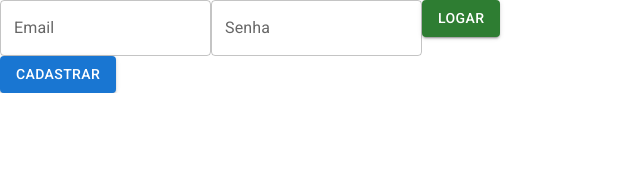
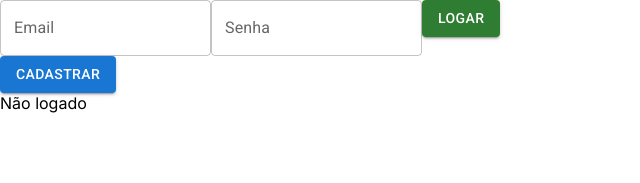
Before and after one commit to ICEI-PUC-Minas-PPLES-TI/plf-es-2023-2-ti4-0648100-entregai, a Next.js app in the folder Codigo/entregai/: page / in a window 1280 px wide. Shown: the top 183 px of the page, without its empty margins (0-640 px from the left). Built offline with nearby package versions, Linux system fonts and the light colour scheme; no server answers.

Commit message:
Prototipo do AuthProvider Implementado

```diff
--- a/Codigo/entregai/src/app/page.jsx
+++ b/Codigo/entregai/src/app/page.jsx
@@ -1,3 +1,6 @@
+'use client'
+
+import AuthProvider from "@/components/AuthProvider";
 import LoginForm from "@/components/LoginForm";
 import { Button } from "@mui/material";
 import Link from "next/link";
@@ -11,6 +14,8 @@ export default function Page() {
 
       <Link href="/register"><Button variant="contained" color="primary">Cadastrar</Button></Link>
 
+      <AuthProvider />
+
     </main>
   )
 }
--- /dev/null
+++ b/Codigo/entregai/src/components/AuthProvider.jsx
@@ -0,0 +1,36 @@
+import { auth } from "@/firebase/Init"
+import { Button } from "@mui/material"
+import { onAuthStateChanged, signOut } from "firebase/auth"
+import { useEffect, useState } from "react"
+
+const AuthProvider = () => {
+    const [authUser, setAuthUser] = useState(null)
+
+    useEffect(() => {
+        const listen = onAuthStateChanged(auth, (user) => {
+            if (user) {
+                setAuthUser(user)
+            } else {
+                setAuthUser(null)
+            }
+        })
+
+        return () => listen()
+    }, [])
+
+    const userSignOut = () => {
+        signOut(auth).then(() => {
+            console.log("Deslogado com sucesso");
+        }).catch((error) => {
+            console.log(error.message);
+        });
+    }
+
+    return (
+        <div>
+            {authUser ? <div><p>Logado, Bem-vindo {authUser.email}</p> <Button id="deslogar" color="error" variant="contained" onClick={userSignOut}>Deslogar</Button></div> : <p>Não logado</p>}
+        </div>
+    )
+}
+
+export default AuthProvider
--- a/Codigo/entregai/src/firebase/Init.js
+++ b/Codigo/entregai/src/firebase/Init.js
@@ -7,11 +7,11 @@ import { getAuth } from "firebase/auth";
 // Your web app's Firebase configuration
 const firebaseConfig = {
   apiKey: process.env.NEXT_PUBLIC_FIREBASE_API_KEY,
-  authDomain: "entregai-1d4ac.firebaseapp.com",
-  projectId: "entregai-1d4ac",
-  storageBucket: "entregai-1d4ac.appspot.com",
-  messagingSenderId: "737073646314",
-  appId: "1:737073646314:web:5aeea5fc93beaf41f2e593"
+  authDomain: process.env.NEXT_PUBLIC_FIREBASE_AUTH_DOMAIN,
+  projectId: process.env.NEXT_PUBLIC_FIREBASE_PROJECT_ID,
+  storageBucket: process.env.NEXT_PUBLIC_FIREBASE_STORAGE_BUCKET,
+  messagingSenderId: process.env.NEXT_PUBLIC_FIREBASE_MESSAGING_SENDER_ID,
+  appId: process.env.NEXT_PUBLIC_FIREBASE_APP_ID
 };
 
 export const app = initializeApp(firebaseConfig);
```
